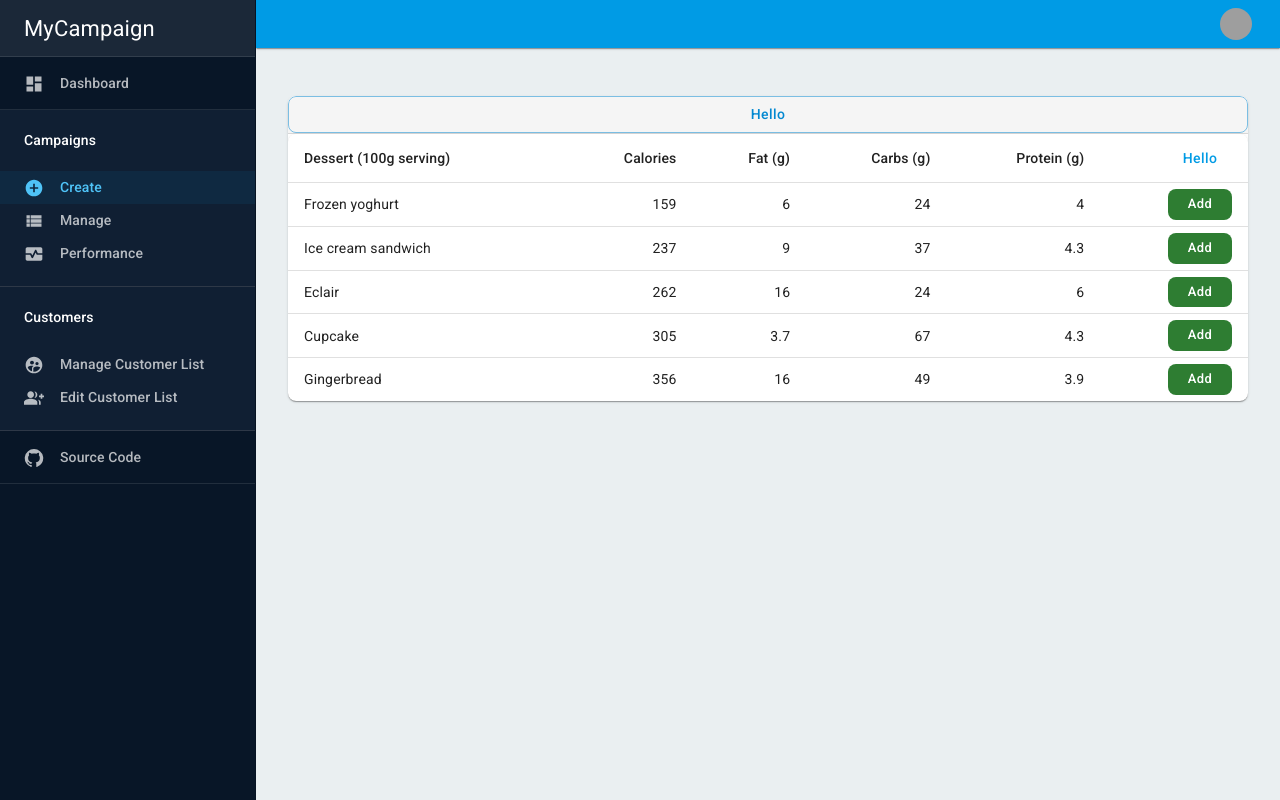
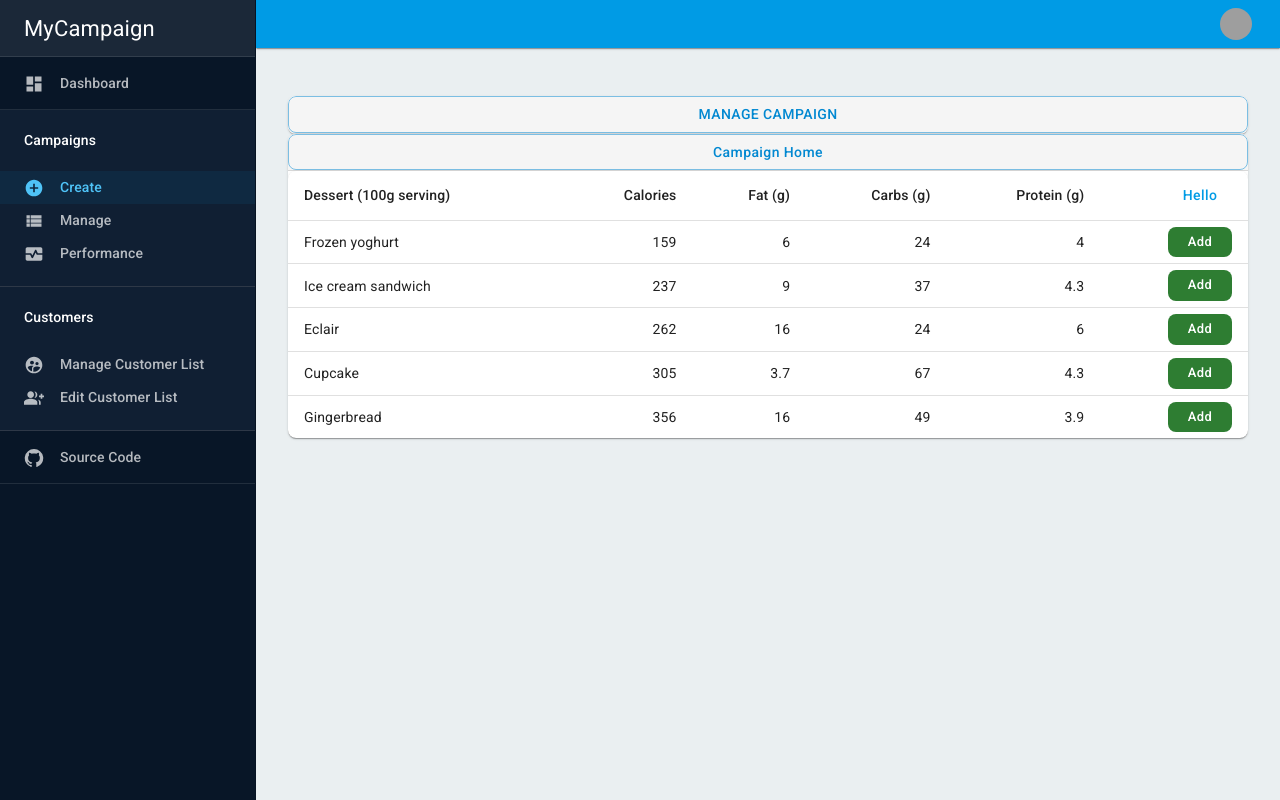
Before and after one commit to onlyabhinav/rfrr-ui-react-mui, a React (Vite) app: page /contact in a window 1280 px wide. Built offline with nearby package versions, Linux system fonts and the light colour scheme; grey boxes are pictures that could not be loaded.

Commit message:
fix + buggy routing

```diff
--- a/package.json
+++ b/package.json
@@ -15,6 +15,7 @@
     "@mui/material": "latest",
     "react": "latest",
     "react-dom": "latest",
+    "react-router-dom": "latest",
     "@mui/x-data-grid":"latest",
     "react-final-form":"latest"
   },
--- a/src/components/Paperbase.tsx
+++ b/src/components/Paperbase.tsx
@@ -9,6 +9,13 @@ import Navigator from './sections/Navigator';
 import CampaignHome from './pages/CampaignHome';
 import Header from './sections/Header';
 import HorizontalNonLinearStepper from './controls/HorizontalNonLinearStepper';
+
+import { BrowserRouter, Routes, Route } from "react-router-dom";
+import CreateCampaign from './pages/CampaignManage';
+import CampaignCreate from './pages/CampaignCreate';
+import CampaignManage from './pages/CampaignManage';
+import CampaignPerformance from './pages/CampaignPerformance';
+import Pagenotfound from './pages/Pagenotfound';
 
 let theme = createTheme({
   palette: {
@@ -187,6 +194,17 @@ export default function Paperbase() {
         <Box sx={{ flex: 1, display: 'flex', flexDirection: 'column' }}>
           <Header onDrawerToggle={handleDrawerToggle} />
           <Box component="main" sx={{ flex: 1, py: 6, px: 4, bgcolor: '#eaeff1' }}>
+
+          <BrowserRouter>
+        <Routes>
+          <Route path="/" element={<CampaignHome />} />
+          <Route path="/create" element={<CampaignCreate />} />
+          <Route path="/contact" element={<CampaignManage />} />
+          <Route path="/performance" element={<CampaignPerformance />} />
+          <Route path="*" element={<Pagenotfound />} />
+        </Routes>
+      </BrowserRouter>
+
             <CampaignHome />
           </Box>
           <Box component="footer" sx={{ p: 2, bgcolor: '#eaeff1' }}>
--- a/src/components/pages/CampaignCreate.tsx
+++ b/src/components/pages/CampaignCreate.tsx
@@ -13,7 +13,7 @@ import RefreshIcon from '@mui/icons-material/Refresh';
 import DenseTable from '../controls/DenseTable';
 import DataGridDemo from '../controls/DataGridDemo';
 
-export default function CreateCampaign() {
+export default function CampaignCreate() {
   return (
     <Paper sx={{ maxWidth: 4000, margin: 'auto', overflow: 'hidden' }}>
       <AppBar
--- a/src/components/pages/CampaignHome.tsx
+++ b/src/components/pages/CampaignHome.tsx
@@ -23,7 +23,7 @@ export default function CampaignHome() {
         elevation={0}
         sx={{ borderBottom: '1px solid rgba(0, 0, 0, 0.12)' }}
       >
-        <Button variant="outlined" color="info" >Hello</Button>
+        <Button variant="outlined" color="info" >Campaign Home</Button>
       </AppBar>
 
       <DenseTable/>
--- a/src/components/pages/CampaignManage.tsx
+++ b/src/components/pages/CampaignManage.tsx
@@ -13,7 +13,7 @@ import RefreshIcon from '@mui/icons-material/Refresh';
 import DenseTable from '../controls/DenseTable';
 import DataGridDemo from '../controls/DataGridDemo';
 
-export default function CreateCampaign() {
+export default function CampaignManage() {
   return (
     <Paper sx={{ maxWidth: 4000, margin: 'auto', overflow: 'hidden' }}>
       <AppBar
@@ -22,7 +22,7 @@ export default function CreateCampaign() {
         elevation={0}
         sx={{ borderBottom: '1px solid rgba(0, 0, 0, 0.12)' }}
       >
-        <Button variant="outlined" color="info" >CREATE CAMPAIGN</Button>
+        <Button variant="outlined" color="info" >MANAGE CAMPAIGN</Button>
       </AppBar>
 
       {/* <DenseTable/> */}
--- a/src/components/pages/CampaignPerformance.tsx
+++ b/src/components/pages/CampaignPerformance.tsx
@@ -13,7 +13,7 @@ import RefreshIcon from '@mui/icons-material/Refresh';
 import DenseTable from '../controls/DenseTable';
 import DataGridDemo from '../controls/DataGridDemo';
 
-export default function Content() {
+export default function CampaignPerformance() {
   return (
     <Paper sx={{ maxWidth: 4000, margin: 'auto', overflow: 'hidden' }}>
       <AppBar
@@ -22,7 +22,7 @@ export default function Content() {
         elevation={0}
         sx={{ borderBottom: '1px solid rgba(0, 0, 0, 0.12)' }}
       >
-        <Button variant="outlined" color="info" >Hello</Button>
+        <Button variant="outlined" color="info" >CAMPAIGN PERFORMANCE</Button>
       </AppBar>
 
       <DenseTable/>
--- a/src/components/pages/CustomersCreateList.tsx
+++ b/src/components/pages/CustomersCreateList.tsx
@@ -13,7 +13,7 @@ import RefreshIcon from '@mui/icons-material/Refresh';
 import DenseTable from '../controls/DenseTable';
 import DataGridDemo from '../controls/DataGridDemo';
 
-export default function Content() {
+export default function CustomersCreateList() {
   return (
     <Paper sx={{ maxWidth: 4000, margin: 'auto', overflow: 'hidden' }}>
       <AppBar
@@ -22,7 +22,7 @@ export default function Content() {
         elevation={0}
         sx={{ borderBottom: '1px solid rgba(0, 0, 0, 0.12)' }}
       >
-        <Button variant="outlined" color="info" >Hello</Button>
+        <Button variant="outlined" color="info" >CREATE CUSTOMER LIST</Button>
       </AppBar>
 
       <DenseTable/>
--- a/src/components/pages/CustomersManageList.tsx
+++ b/src/components/pages/CustomersManageList.tsx
@@ -14,7 +14,7 @@ import DenseTable from '../controls/DenseTable';
 import DataGridDemo from '../controls/DataGridDemo';
 
 
-export default function Content() {
+export default function CustomersManageList() {
   return (
     <Paper sx={{ maxWidth: 4000, margin: 'auto', overflow: 'hidden' }}>
       <AppBar
@@ -23,7 +23,7 @@ export default function Content() {
         elevation={0}
         sx={{ borderBottom: '1px solid rgba(0, 0, 0, 0.12)' }}
       >
-        <Button variant="outlined" color="info" >Hello</Button>
+        <Button variant="outlined" color="info" >MANAGE CUSTOMER LIST</Button>
       </AppBar>
 
       <DenseTable/>
--- /dev/null
+++ b/src/components/pages/Pagenotfound.tsx
@@ -0,0 +1,12 @@
+import React from 'react';
+
+function Pagenotfound() {
+  return (
+    <div>
+      <h1>404 Page Not Found</h1>
+      <p>The page you are looking for does not exist.</p>
+    </div>
+  );
+}
+
+export default Pagenotfound;
```
Also changed, not shown: 1 other file (tests, documents, lock files or other folders).
